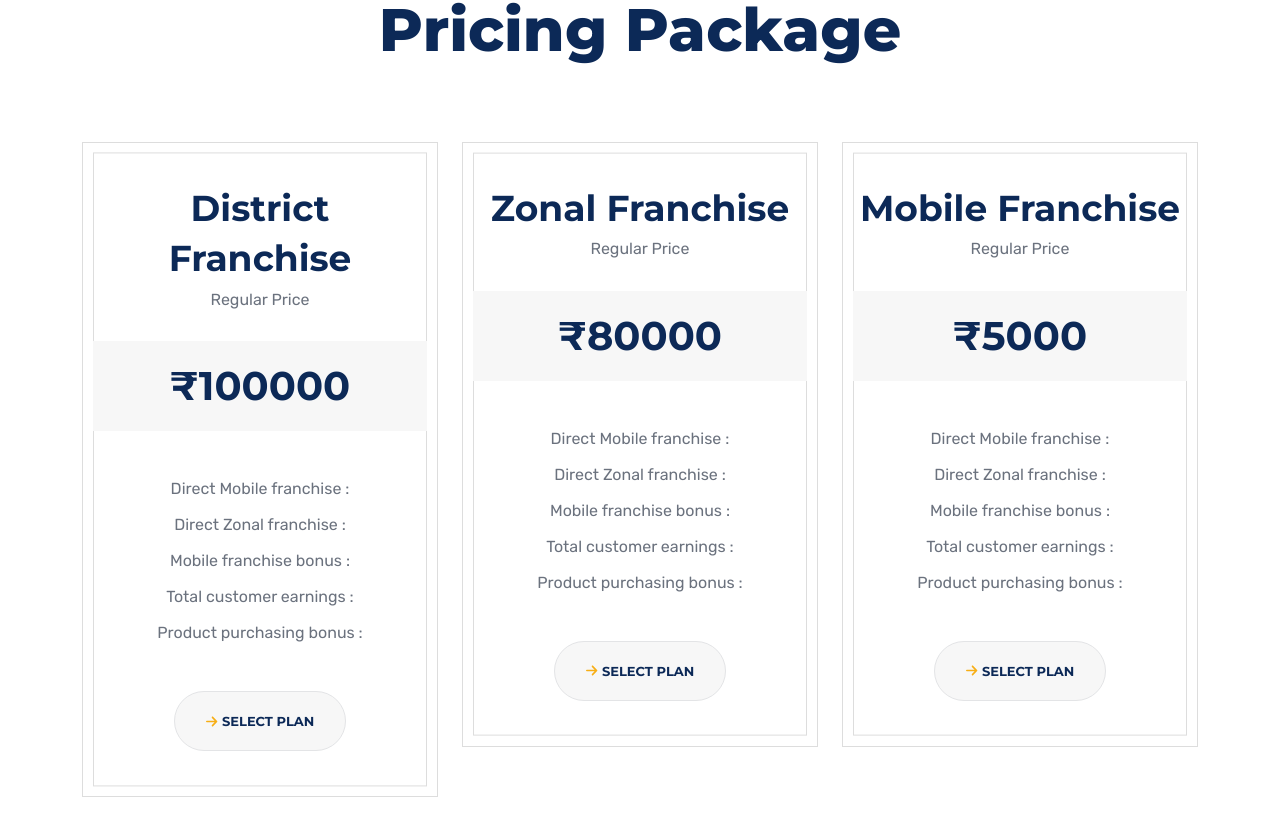
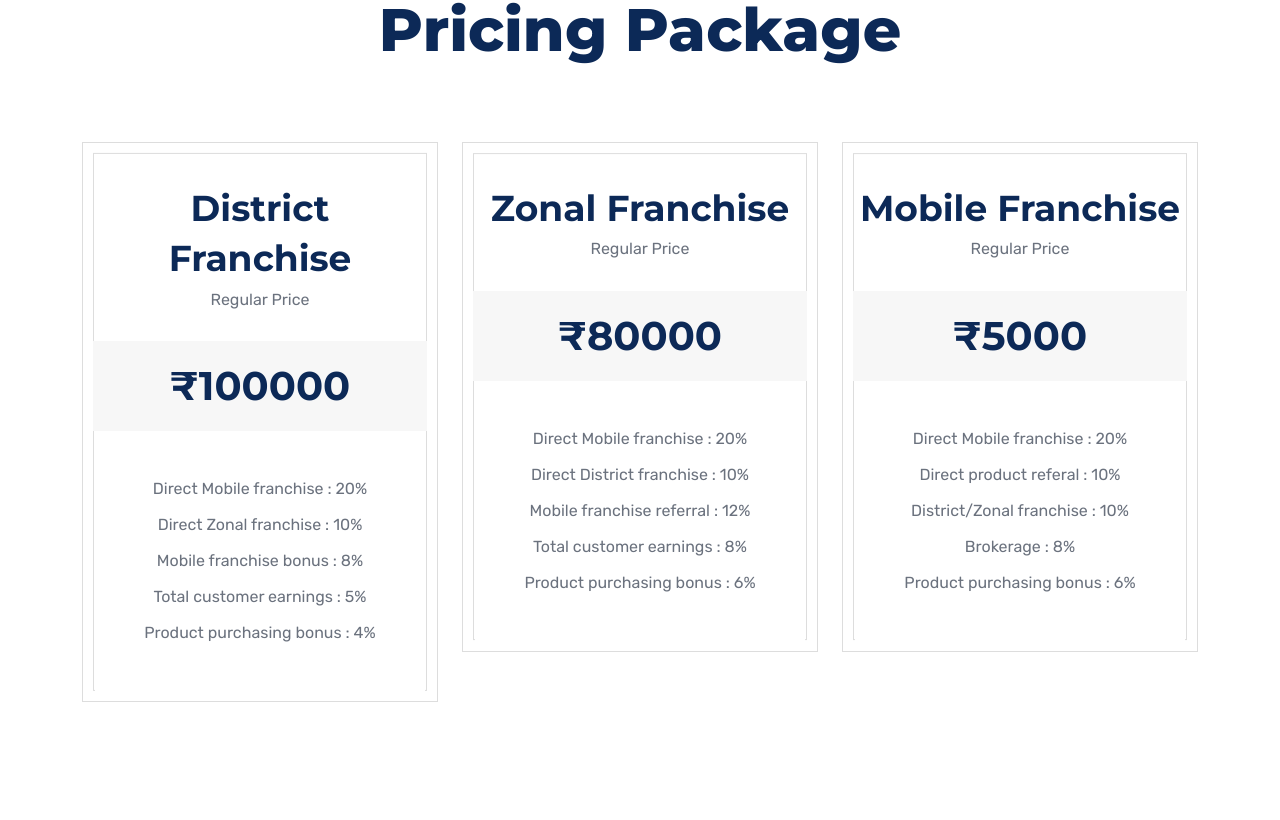
Before and after one commit to seclobproject/Market_journey_website, a React (Vite) app: page / in a window 1280 px wide. Shown: the part 5640-6460 px from the top of the page. Built offline with nearby package versions, Linux system fonts and the light colour scheme.

Commit message:
update the pricing

```diff
--- a/src/Components/PricingItem.jsx
+++ b/src/Components/PricingItem.jsx
@@ -1,8 +1,9 @@
 import { FontAwesomeIcon } from '@fortawesome/react-fontawesome'
 import { faArrowRight } from '@fortawesome/free-solid-svg-icons';
 import React from 'react'
+import { Link } from 'react-router-dom';
 
-const PricingItem = ({title,price,itemList}) => {
+const PricingItem = ({ title, price, benifits }) => {
   return (
       <div className="col-xl-4 col-lg-6 mt-30">
           <div className="pricing-item">
@@ -12,16 +13,14 @@ const PricingItem = ({title,price,itemList}) => {
               </div>
               <div className="pricing-item__price"><h2>₹{price}</h2></div>
               <ul className="pricing-item__lists">
-                  <li>Direct Mobile franchise : </li>
-                  <li>Direct Zonal franchise :</li>
-                  <li>Mobile franchise bonus :</li>
-                  <li>Total customer earnings :</li>
-                  <li>Product purchasing bonus :</li>
+                  {benifits && benifits.map((benifit, index) => (
+                      <li key={index}>{benifit?.text} : {benifit?.key} </li>
+                  ))}
+
               </ul>
-              <a className="price-btn" href="pricing"
+              {/* <Link className="price-btn" to=""
               ><span className="icon"><FontAwesomeIcon icon={faArrowRight} /></span
-              >select plan</a
-              >
+                  >select plan</Link> */}
           </div>
       </div>
   )
--- a/src/pages/About.jsx
+++ b/src/pages/About.jsx
@@ -5,7 +5,7 @@ import 'slick-carousel/slick/slick.css';
 import 'slick-carousel/slick/slick-theme.css';
 
 // -------images ------------
-import about1 from '../assets/images/about/about-bg-1.jpeg'
+import about1 from '../assets/images/bg/about1.webp'
 import about2 from '../assets/images/about/about-bg-2.jpeg'
 import about3 from '../assets/images/about/about-bg-3.jpeg'
 import aboutIllustration from '../assets/images/bg/about-bg-1.png'
@@ -180,7 +180,7 @@ const About = () => {
                 </div>
             </div> */}
             {/* <div className="counter-area pb-30 grey-bg"> */}
-            <div className="container grey-bg pb-80">
+            {/* <div className="container grey-bg pb-80">
                   <div className="row mt-none-40">
                       <div className="col-xl-3 col-lg-6 col-md-6 mt-40">
                           <div className="counter-box counter-box__2 text-center">
@@ -227,7 +227,7 @@ const About = () => {
                           </div>
                       </div>
                   </div>
-              </div>
+              </div>  */}
             {/* </div> */}
             <section className="wcu-area wcu-area__2 pt-125 pb-125">
                 <div className="container">
--- a/src/pages/Home.jsx
+++ b/src/pages/Home.jsx
@@ -476,7 +476,15 @@ const Home = () => {
                         { text: " Total customer earnings", key: "8%" },
                         { text: " Product purchasing bonus", key: "6%" },
                         ]} />
-                        <PricingItem title={'Mobile Franchise'} price={'5000'} />
+                        <PricingItem title={'Mobile Franchise'} price={'5000'} benifits={[{
+                            text: "Direct Mobile franchise",
+                            key: "20%"
+                        },
+                        { text: "Direct product referal", key: "10%" },
+                        { text: " District/Zonal franchise", key: "10%" },
+                        { text: " Brokerage", key: "8%" },
+                        { text: " Product purchasing bonus", key: "6%" },
+                        ]} />
                         {/* <div className="col-xl-4 col-lg-6 mt-30">
                             <div className="pricing-item">
                                 <div className="pricing-item__head">
--- a/src/pages/services.jsx
+++ b/src/pages/services.jsx
@@ -5,12 +5,13 @@ import franchise from '../assets/images/icons/franchise.svg'
 import medal from '../assets/images/icons/medal.svg'
 import algo from '../assets/images/icons/algo.svg'
 import premium from '../assets/images/icons/premium.svg'
+import about1 from '../assets/images/bg/about1.webp'
 const Service = () => {
     return (
         <div>
 
             <section
-                className="breadcrumb-section pt-180 pb-180 bg_img"
+                className="breadcrumb-section pt-180 pb-180 bg_service_img"
                 // style={{ backgroundImage: "url(images/bg/breadcrumb-bg-1.jpeg)" }}
                 data-overlay="dark"
                 data-opacity="3"
@@ -187,9 +188,9 @@ const Service = () => {
                                     <img src={premium} alt="premium" style={{ width: '100px' }} />
                                 </div>
                                 <div className="service-item__content service-item__content--2">
-                                    <h4 className="service-item__title">Premium Call Outs</h4>
+                                    <h4 className="service-item__title">Premium Course Outs</h4>
                                     <p>
-                                        Our Premium Call Outs service provides you with helping you make informed decisions
+                                        Our Premium Course Outs service provides you with helping you make informed decisions
                                         and capitalize on market opportunities. Elevate your trading experience with the
                                         precision and expertise offered by Market Journey.
                                     </p>
@@ -220,21 +221,20 @@ const Service = () => {
                                             alt=""
                                         /></span>
                                 </h4>
-                                <h2 className="section-title section-title__2">How it works</h2>
+                                <h2 className="section-title section-title__2">AMC – Abdulla Money Concept</h2>
                             </div>
                         </div>
                     </div>
                     <div className="row mt-none-40">
                         <div className="col-xl-3 col-lg-6 col-md-6 mt-40">
                             <div className="wp-box">
-                                <div className="wp-box__icon wp-box__icon--1 mb-35">
+                                {/* <div className="wp-box__icon wp-box__icon--1 mb-35">
                                     <img src="images/icons/w-p-1.png" alt="" />
-                                </div>
+                                </div> */}
                                 <div className="wp-box__content">
-                                    <h4 className="wp-box__title">Booking Online</h4>
+                                    <h4 className="wp-box__title">C30</h4>
                                     <p>
-                                        God They moving an firmament seed over herb gathering multis
-                                        ply morning fruitful
+                                        Up to 30% can be trade
                                     </p>
                                 </div>
                             </div>
@@ -242,27 +242,25 @@ const Service = () => {
                         <div className="col-xl-3 col-lg-6 col-md-6 mt-40">
                             <div className="wp-box reverse-col">
                                 <div className="wp-box__content">
-                                    <h4 className="wp-box__title">Received Work</h4>
+                                    <h4 className="wp-box__title">L-T</h4>
                                     <p>
-                                        God They moving an firmament seed over herb gathering multis
-                                        ply morning fruitful
+                                        Limited trade
                                     </p>
                                 </div>
-                                <div className="wp-box__icon wp-box__icon--2 mt-35">
+                                {/* <div className="wp-box__icon wp-box__icon--2 mt-35">
                                     <img src="images/icons/w-p-2.png" alt="" />
-                                </div>
+                                </div> */}
                             </div>
                         </div>
                         <div className="col-xl-3 col-lg-6 col-md-6 mt-40">
                             <div className="wp-box">
-                                <div className="wp-box__icon wp-box__icon--3 mb-35">
+                                {/* <div className="wp-box__icon wp-box__icon--3 mb-35">
                                     <img src="images/icons/w-p-3.png" alt="" />
-                                </div>
+                                </div> */}
                                 <div className="wp-box__content">
-                                    <h4 className="wp-box__title">Satisfied Design</h4>
+                                    <h4 className="wp-box__title">Q-T</h4>
                                     <p>
-                                        God They moving an firmament seed over herb gathering multis
-                                        ply morning fruitful
+                                        Quantity trade
                                     </p>
                                 </div>
                             </div>
@@ -270,15 +268,40 @@ const Service = () => {
                         <div className="col-xl-3 col-lg-6 col-md-6 mt-40">
                             <div className="wp-box reverse-col">
                                 <div className="wp-box__content">
-                                    <h4 className="wp-box__title">Start Printing</h4>
+                                    <h4 className="wp-box__title">S-T</h4>
                                     <p>
-                                        God They moving an firmament seed over herb gathering multis
-                                        ply morning fruitful
+                                        Stop loss and target
                                     </p>
                                 </div>
-                                <div className="wp-box__icon mt-35">
+                                {/* <div className="wp-box__icon mt-35">
                                     <img src="images/icons/w-p-4.png" alt="" />
+                                </div> */}
+                            </div>
+                        </div>
+                        <div className="col-xl-3 col-lg-6 col-md-6 mt-40">
+                            <div className="wp-box reverse-col">
+                                <div className="wp-box__content">
+                                    <h4 className="wp-box__title">N-A</h4>
+                                    <p>
+                                        Not an Average
+                                    </p>
                                 </div>
+                                {/* <div className="wp-box__icon mt-35">
+                                    <img src="images/icons/w-p-4.png" alt="" />
+                                </div> */}
+                            </div>
+                        </div>
+                        <div className="col-xl-3 col-lg-6 col-md-6 mt-40">
+                            <div className="wp-box reverse-col">
+                                <div className="wp-box__content">
+                                    <h4 className="wp-box__title">SS</h4>
+                                    <p>
+                                        50 Formula
+                                    </p>
+                                </div>
+                                {/* <div className="wp-box__icon mt-35">
+                                    <img src="images/icons/w-p-4.png" alt="" />
+                                </div> */}
                             </div>
                         </div>
                     </div>
@@ -294,7 +317,7 @@ const Service = () => {
                                 data-tilt="true"
                                 data-tilt-perspective="3000"
                             >
-                                <img src="images/bg/strategy-bg-1.png" alt="" />
+                                <img src={about1} alt="serviceImg" />
                             </div>
                         </div>
                         <div className="col-xl-6 pl-60">
@@ -308,28 +331,27 @@ const Service = () => {
                                         /></span>
                                 </h4>
                                 <h2 className="section-title section-title__2 mb-30">
-                                    Energy quality Commitment
+                                    TRADE WITH CONFIDENCE
                                 </h2>
                                 <p>
-                                    Libero aliquam eiget rhoncus elit quis mattis tose neque ullco
-                                    quality praesent interdum orce torristique aenean atest
-                                    dictumst velit fames molestie tristique magna sociosqu
+                                    Embodies our trading company's strategy, prioritizing integrity, reliability, and
+                                    expertise.
                                 </p>
                             </div>
                             <div className="skill-boxs mt-none-35">
                                 <div className="skill-item mb-35">
-                                    <div className="bar-title"><h4>Digital print</h4></div>
-                                    <div className="progress">
+                                    <div className="bar-title"><h4>DISTRICT FRANCHISE</h4></div>
+                                    {/* <div className="progress">
                                         <div
                                             className="progress-bar progress-bar__1 wow slideInLeft"
                                             role="progressbar"
-                    //                         style="
-                    //     width: 90%;
-                    //     visibility: visible;
-                    //     animation-duration: 1s;
-                    //     animation-delay: 0.5s;
-                    //     animation-name: slideInLeft;
-                    //   "
+                                            style="
+                        width: 90%;
+                        visibility: visible;
+                        animation-duration: 1s;
+                        animation-delay: 0.5s;
+                        animation-name: slideInLeft;
+                      "
                                             aria-valuenow="25"
                                             aria-valuemin="0"
                                             aria-valuemax="100"
@@ -338,21 +360,21 @@ const Service = () => {
                                         >
                                             <span className="number">90%</span>
                                         </div>
-                                    </div>
+                                    </div> */}
                                 </div>
                                 <div className="skill-item mb-35">
-                                    <div className="bar-title"><h4>Brand print</h4></div>
-                                    <div className="progress">
+                                    <div className="bar-title"><h4>ZONAL FRANCHISE</h4></div>
+                                    {/* <div className="progress">
                                         <div
                                             className="progress-bar progress-bar__2 wow slideInLeft"
                                             role="progressbar"
-                    //                         style="
-                    //     width: 80%;
-                    //     visibility: visible;
-                    //     animation-duration: 1s;
-                    //     animation-delay: 0.5s;
-                    //     animation-name: slideInLeft;
-                    //   "
+                                            style="
+                        width: 80%;
+                        visibility: visible;
+                        animation-duration: 1s;
+                        animation-delay: 0.5s;
+                        animation-name: slideInLeft;
+                      "
                                             aria-valuenow="25"
                                             aria-valuemin="0"
                                             aria-valuemax="100"
@@ -361,21 +383,21 @@ const Service = () => {
                                         >
                                             <span className="number number__2">80%</span>
                                         </div>
-                                    </div>
+                                    </div> */}
                                 </div>
                                 <div className="skill-item mb-35">
-                                    <div className="bar-title"><h4>offset print</h4></div>
-                                    <div className="progress">
+                                    <div className="bar-title"><h4>MOBILE FRANCHISE</h4></div>
+                                    {/* <div className="progress">
                                         <div
                                             className="progress-bar progress-bar__3 wow slideInLeft"
                                             role="progressbar"
-                    //                         style="
-                    //     width: 85%;
-                    //     visibility: visible;
-                    //     animation-duration: 1s;
-                    //     animation-delay: 0.5s;
-                    //     animation-name: slideInLeft;
-                    //   "
+                                            style="
+                        width: 85%;
+                        visibility: visible;
+                        animation-duration: 1s;
+                        animation-delay: 0.5s;
+                        animation-name: slideInLeft;
+                      "
                                             aria-valuenow="25"
                                             aria-valuemin="0"
                                             aria-valuemax="100"
@@ -384,7 +406,7 @@ const Service = () => {
                                         >
                                             <span className="number number__3">85%</span>
                                         </div>
-                                    </div>
+                                    </div> */}
                                 </div>
                             </div>
                         </div>
```
Also changed, not shown: src/assets/css/8ae7474a766c81561032.css, src/assets/images/bg/about1.webp (added), src/assets/images/bg/banner2.webp (added).
